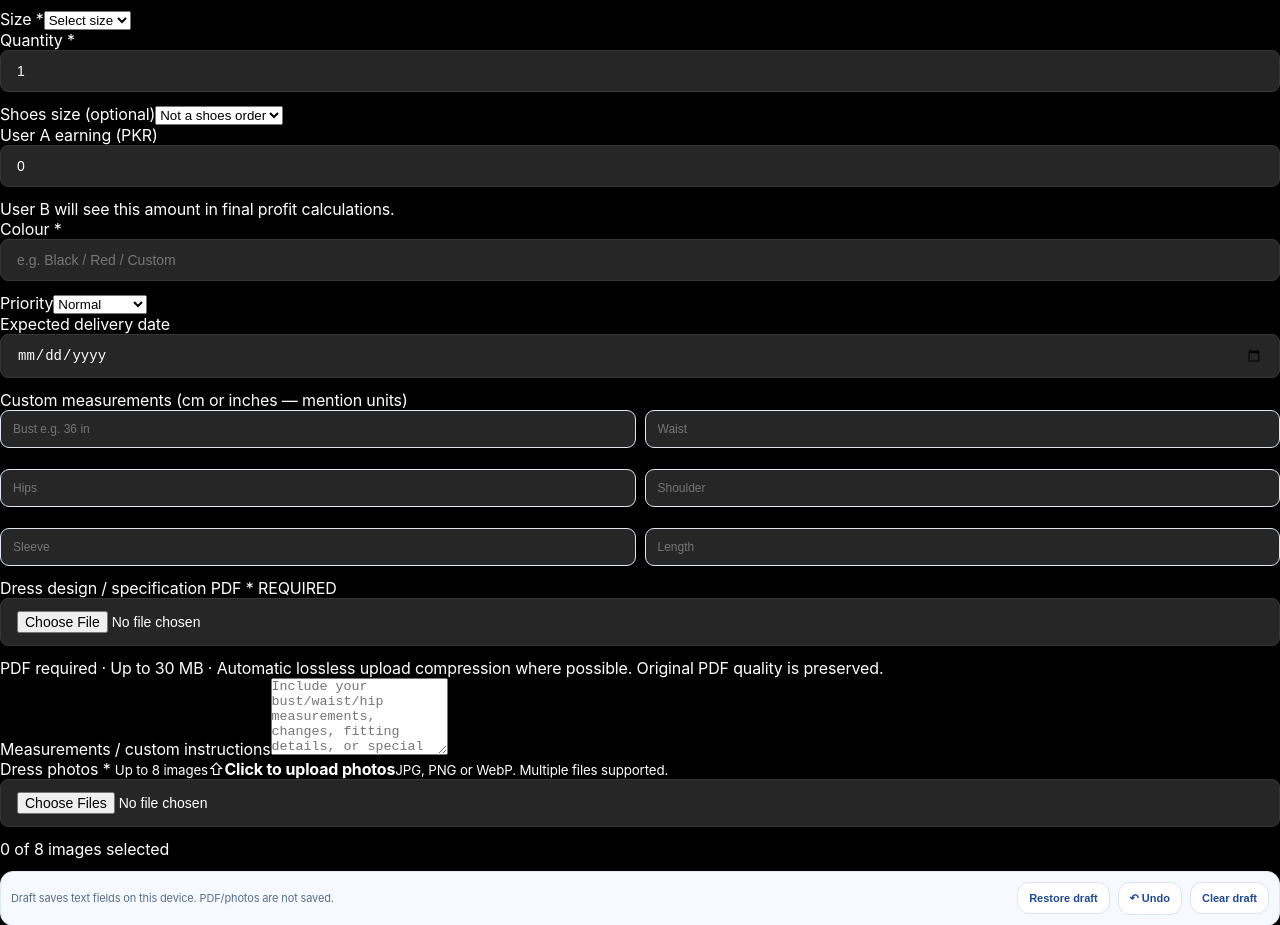
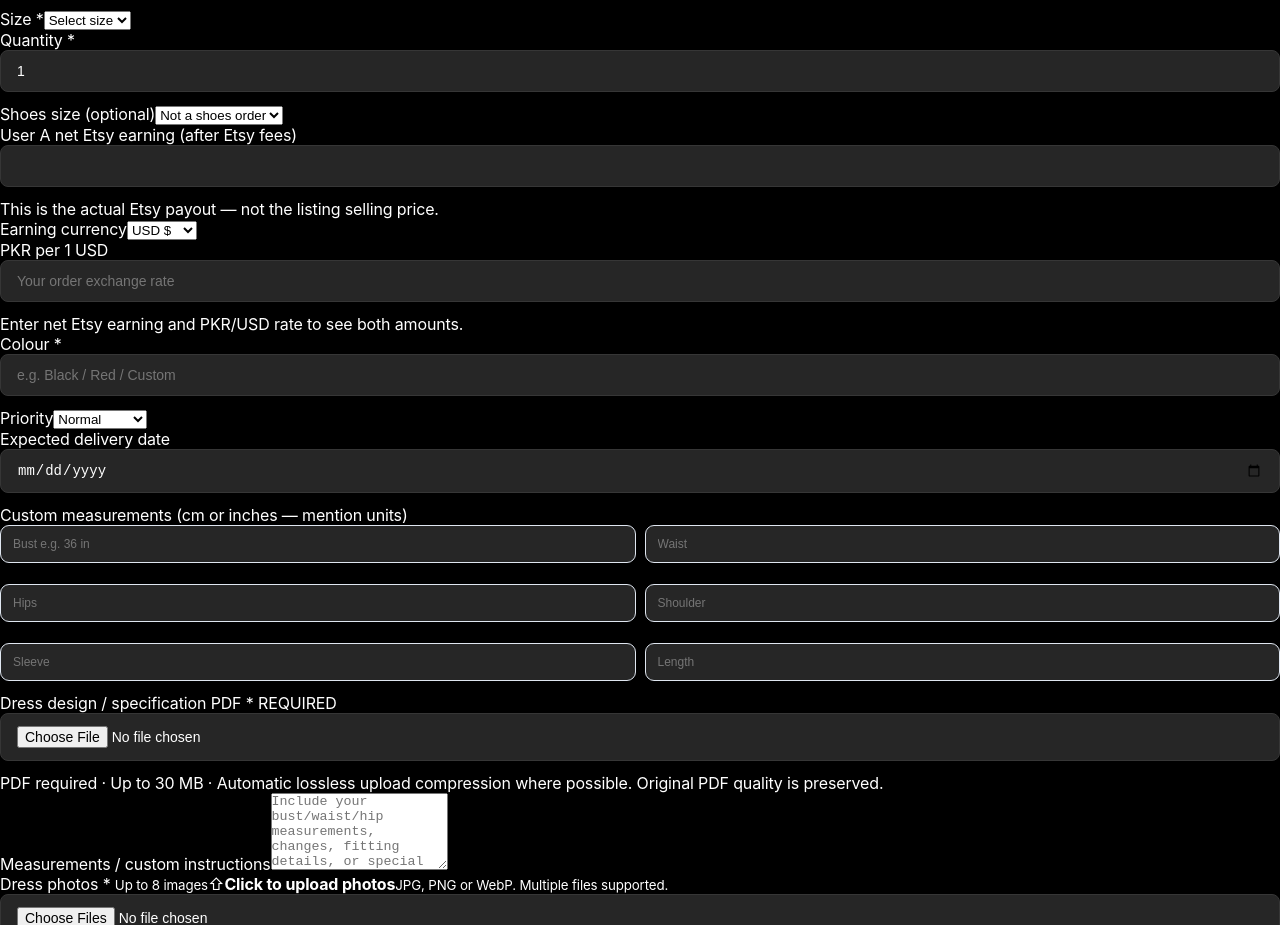
Before and after one commit to jamshedrajputt-debug/pro-chatting, a website: page flyxj-server/v3/index.html in a window 1280 px wide. Shown: the part 3762-4687 px from the top of the page. Drawn offline with Linux system fonts and the light colour scheme; files that its build step writes are made by us from their sources; no server answers.

Commit message:
New order form: User A enters actual Etsy payout in USD or PKR with real-time conversion

```diff
--- a/flyxj-server/v3/index.html
+++ b/flyxj-server/v3/index.html
@@ -110,7 +110,7 @@
       <div class="field"><label for="dressTitle">Dress / design name <span>*</span></label><input required id="dressTitle" maxlength="120" placeholder="e.g. Custom black leather dress"></div>
       <div class="field-grid"><div class="field"><label for="dressSize">Size <span>*</span></label><select id="dressSize" required><option value="">Select size</option><option>XXS</option><option>XS</option><option>S</option><option>M</option><option>L</option><option>XL</option><option>2XL</option><option>3XL</option><option>4XL</option><option>5XL</option><option>CUSTOM</option></select></div><div class="field"><label for="dressQty">Quantity <span>*</span></label><input id="dressQty" type="number" min="1" max="1000" value="1" required></div></div>
       <div class="field"><label for="shoeSize">Shoes size (optional)</label><select id="shoeSize"><option value="">Not a shoes order</option><option>UK 2</option><option>UK 3</option><option>UK 4</option><option>UK 5</option><option>UK 6</option><option>UK 7</option><option>UK 8</option><option>UK 9</option><option>UK 10</option><option>UK 11</option><option>UK 12</option><option>UK 13</option><option>EU 35</option><option>EU 36</option><option>EU 37</option><option>EU 38</option><option>EU 39</option><option>EU 40</option><option>EU 41</option><option>EU 42</option><option>EU 43</option><option>EU 44</option><option>EU 45</option><option>EU 46</option><option>EU 47</option><option>EU 48</option><option>US 4</option><option>US 5</option><option>US 6</option><option>US 7</option><option>US 8</option><option>US 9</option><option>US 10</option><option>US 11</option><option>US 12</option><option>US 13</option><option>US 14</option><option>CUSTOM</option></select></div>
-      <div class="field"><label for="customerEarning">User A earning (PKR)</label><input id="customerEarning" type="number" min="0" max="1000000000" step="0.01" value="0" required><p class="muted tiny">User B will see this amount in final profit calculations.</p></div>
+      <div class="field"><label for="customerEarning">User A net Etsy earning (after Etsy fees)</label><input id="customerEarning" type="number" min="0" max="1000000000" step="0.01" value="" required><p class="muted tiny">This is the actual Etsy payout — not the listing selling price.</p></div><div class="field-grid"><div class="field"><label for="newEarningCurrency">Earning currency</label><select id="newEarningCurrency"><option value="USD">USD $</option><option value="PKR">PKR Rs</option></select></div><div class="field"><label for="newEarningRate">PKR per 1 USD</label><input id="newEarningRate" type="number" min="0.01" step="0.01" placeholder="Your order exchange rate" required></div></div><p class="muted tiny" id="newEarningPreview" aria-live="polite">Enter net Etsy earning and PKR/USD rate to see both amounts.</p>
       <div class="field"><label for="dressColour">Colour <span>*</span></label><input id="dressColour" required maxlength="80" placeholder="e.g. Black / Red / Custom"></div>
       <div class="field-grid"><div class="field"><label>Priority</label><select id="orderPriority"><option value="normal">Normal</option><option value="high">High priority</option><option value="urgent">Urgent</option></select></div><div class="field"><label>Expected delivery date</label><input id="orderDeadline" type="date"></div></div>
       <div class="field"><label>Custom measurements (cm or inches — mention units)</label><div class="measure-grid"><input id="measureBust" placeholder="Bust e.g. 36 in"><input id="measureWaist" placeholder="Waist"><input id="measureHips" placeholder="Hips"><input id="measureShoulder" placeholder="Shoulder"><input id="measureSleeve" placeholder="Sleeve"><input id="measureLength" placeholder="Length"></div></div>
```
